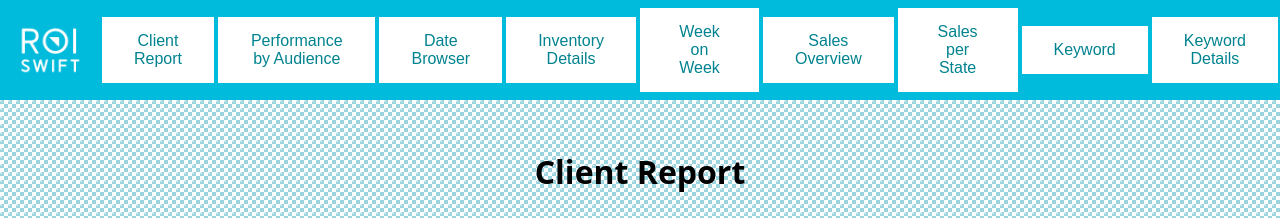
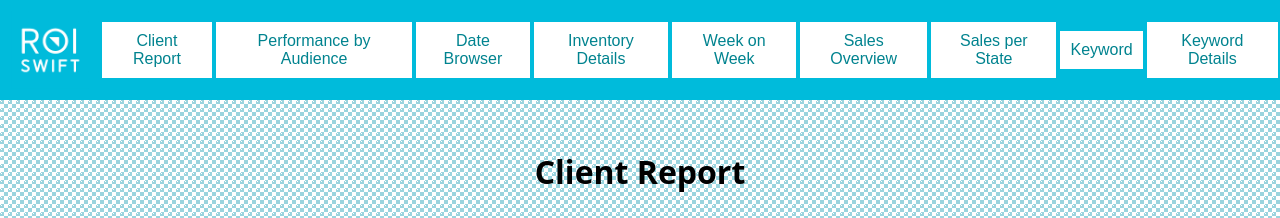
Before and after one commit to goutamichitrapu/ROI-Swift, a plain HTML site: page index.html in a window 1280 px wide. Shown: the top 218 px of the page. Drawn offline with Linux system fonts and the light colour scheme.

Commit message:
Update index.html

```diff
--- a/index.html
+++ b/index.html
@@ -42,7 +42,7 @@ body {
   border: none;
   background: White;
   color: #00838f;
-  padding: 15px 32px;
+  padding: 10px 10px;
   text-align: center;
   text-decoration: none;
   display: inline-block;
```
